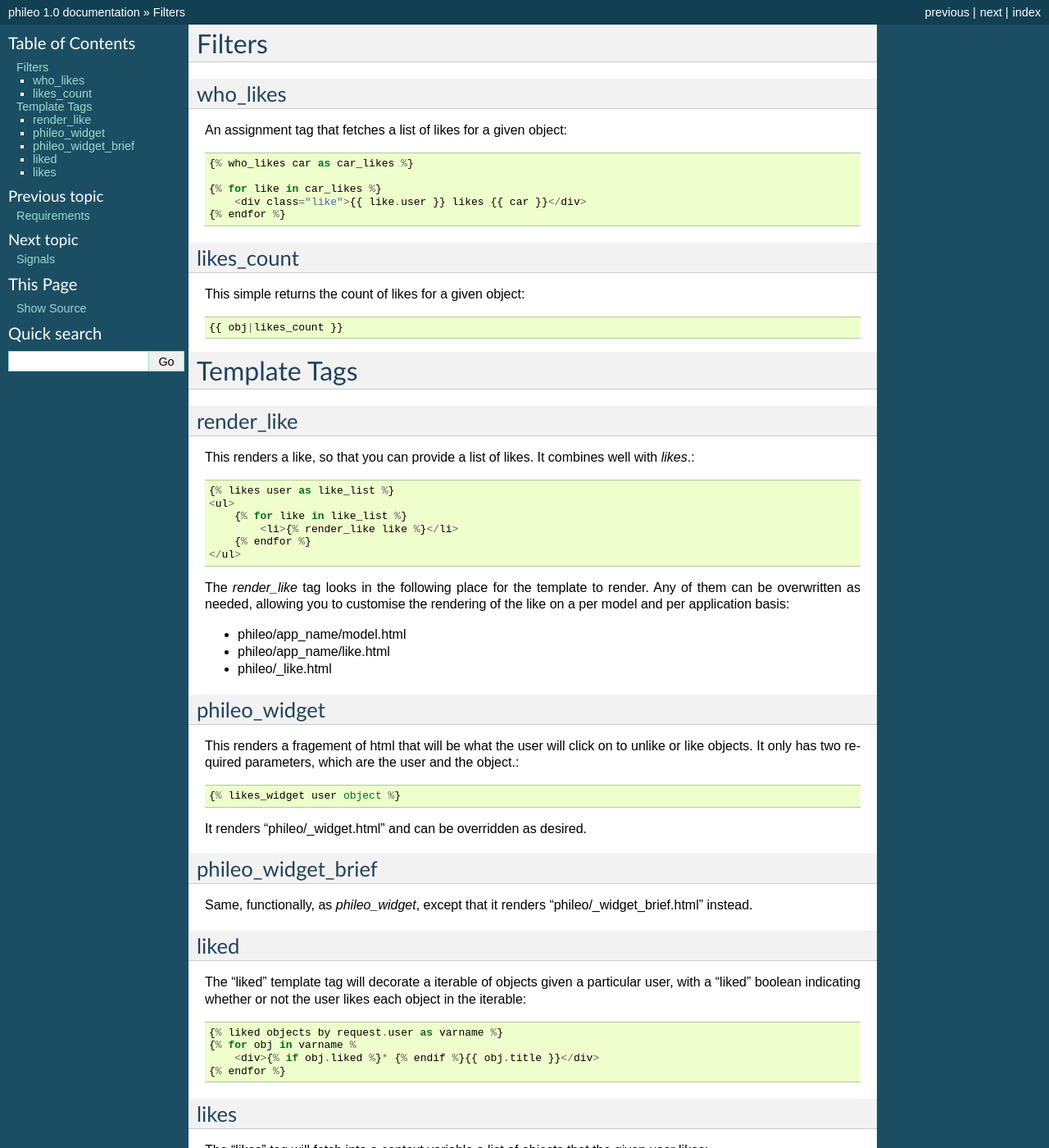
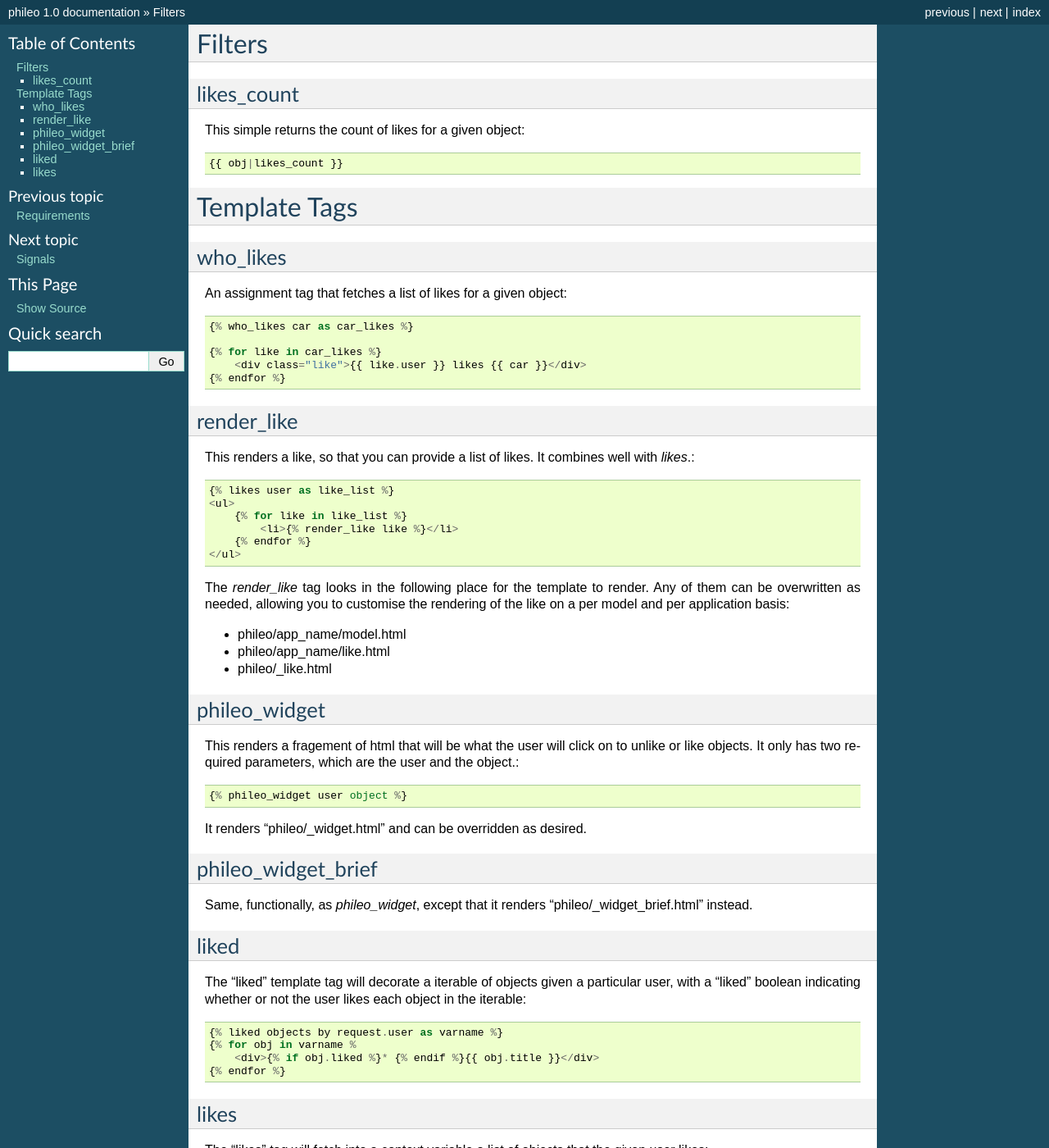
Before and after one commit to pinax/pinax-likes, a Sphinx documentation site: the page built from docs/templatetags.rst, in a window 1280 px wide and 1400 px high. Shown: the whole window at 82% size. Built offline with Sphinx 7.4.7, drawn with Linux system fonts in a browser that asks for light colours.

Commit message:
Fixed templatetag docs

```diff
--- a/docs/templatetags.rst
+++ b/docs/templatetags.rst
@@ -2,6 +2,17 @@
 
 Filters
 =======
+
+likes_count
+-----------
+
+This simple returns the count of likes for a given object::
+
+    {{ obj|likes_count }}
+
+
+Template Tags
+=============
 
 who_likes
 ---------
@@ -15,16 +26,6 @@ An assignment tag that fetches a list of likes for a given object::
     {% endfor %}
 
 
-likes_count
------------
-
-This simple returns the count of likes for a given object::
-
-    {{ obj|likes_count }}
-
-
-Template Tags
-=============
 
 render_like
 -----------
@@ -56,7 +57,7 @@ This renders a fragement of html that will be what the user will click
 on to unlike or like objects. It only has two required parameters, which
 are the user and the object.::
 
-    {% likes_widget user object %}
+    {% phileo_widget user object %}
 
 
 It renders "phileo/_widget.html" and can be overridden as desired.
```
